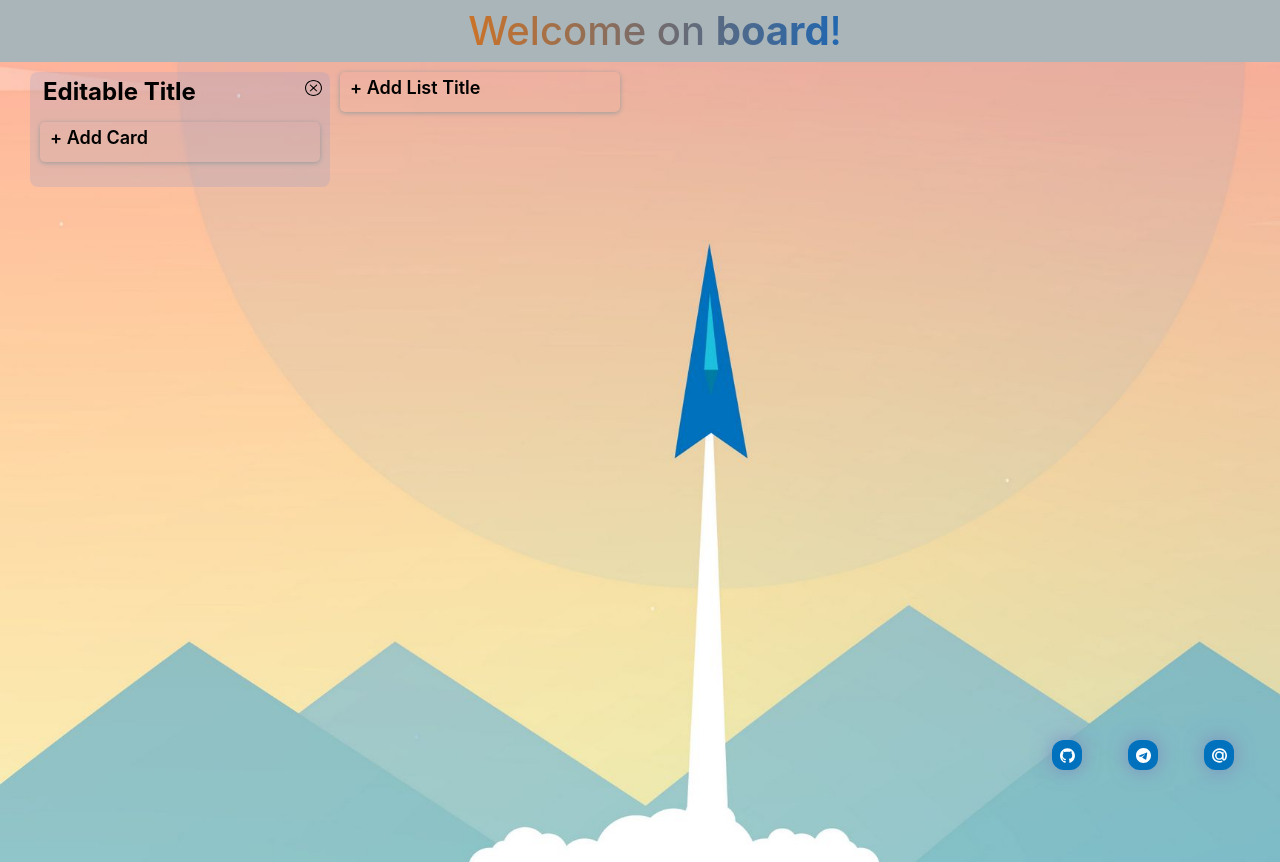
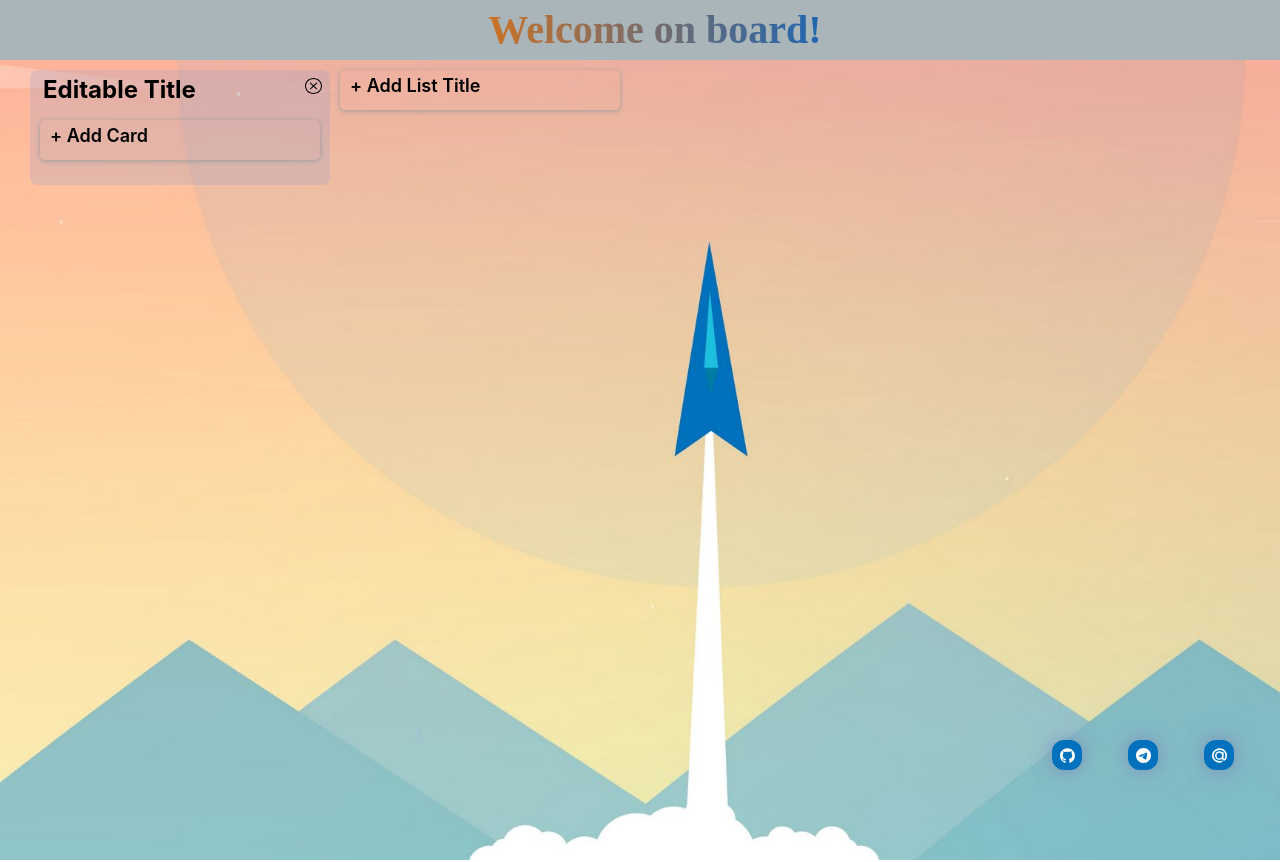
Before and after one commit to VladSolyony/canban_desk, a React (Create React App) app: page / in a window 1280 px wide. Built offline with nearby package versions, Linux system fonts and the light colour scheme; the HTML template or start-up script is replaced by a standard one.

Commit message:
added font for title

```diff
--- a/src/components/Header/Header.scss
+++ b/src/components/Header/Header.scss
@@ -1,3 +1,8 @@
+@font-face {
+    font-family: 'comic';
+    src: url('../../fonts/comic\ shanns.otf');
+}
+
 .nav-container{
   padding: .4rem;
   background-color: rgba(148, 163, 168, 0.8);
@@ -10,16 +15,17 @@
   }
 
   &__header{
+    font-family: font-face;
     margin-left: 30px;
     color: white;
-    font-weight: 500;
+    font-weight: 700;
     font-size: 40px;
     background-color: #a5882a;
     background-image: linear-gradient(90deg, #cb7228, #1f66b1);
     -webkit-background-clip: text;
     -webkit-text-fill-color: transparent;
     span{
-      font-weight: 700;
+      font-weight: 900;
        }
        @media(max-width: 450px){
         font-size: 30px;
```
Also changed, not shown: src/fonts/comic shanns.otf (added).
